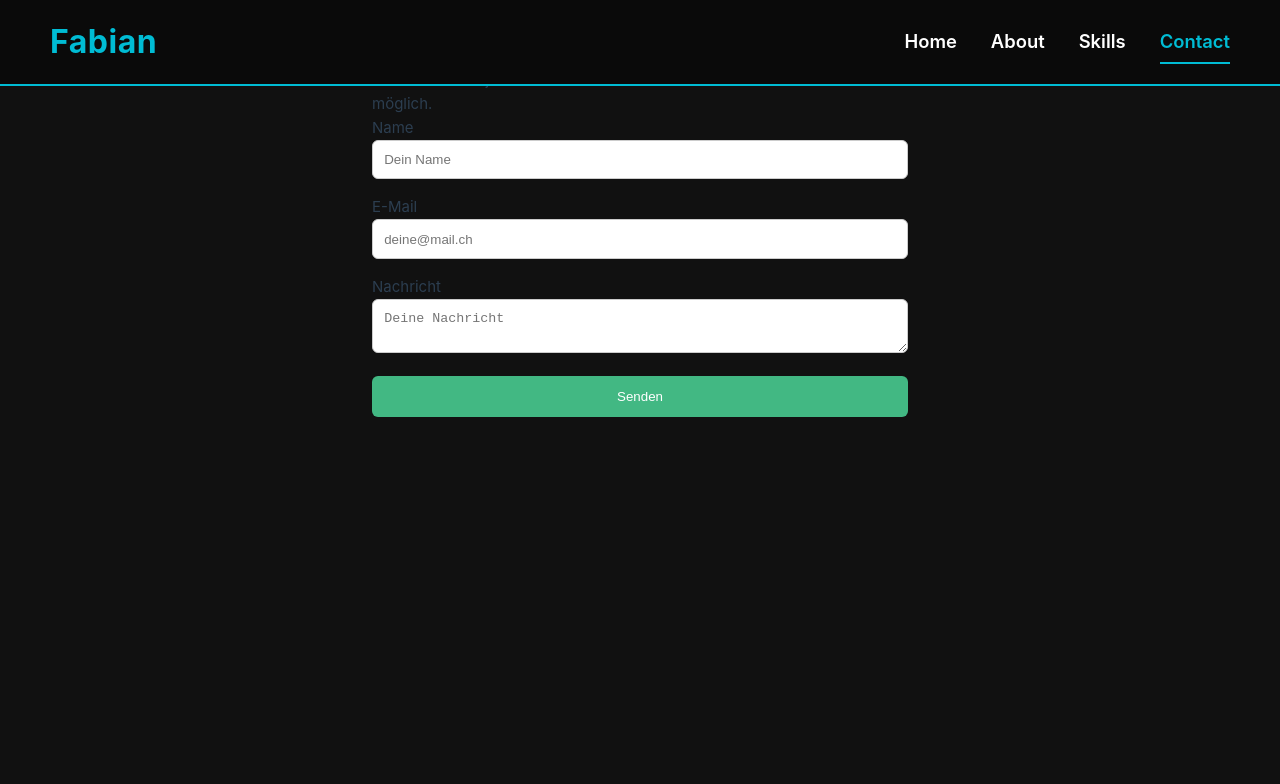
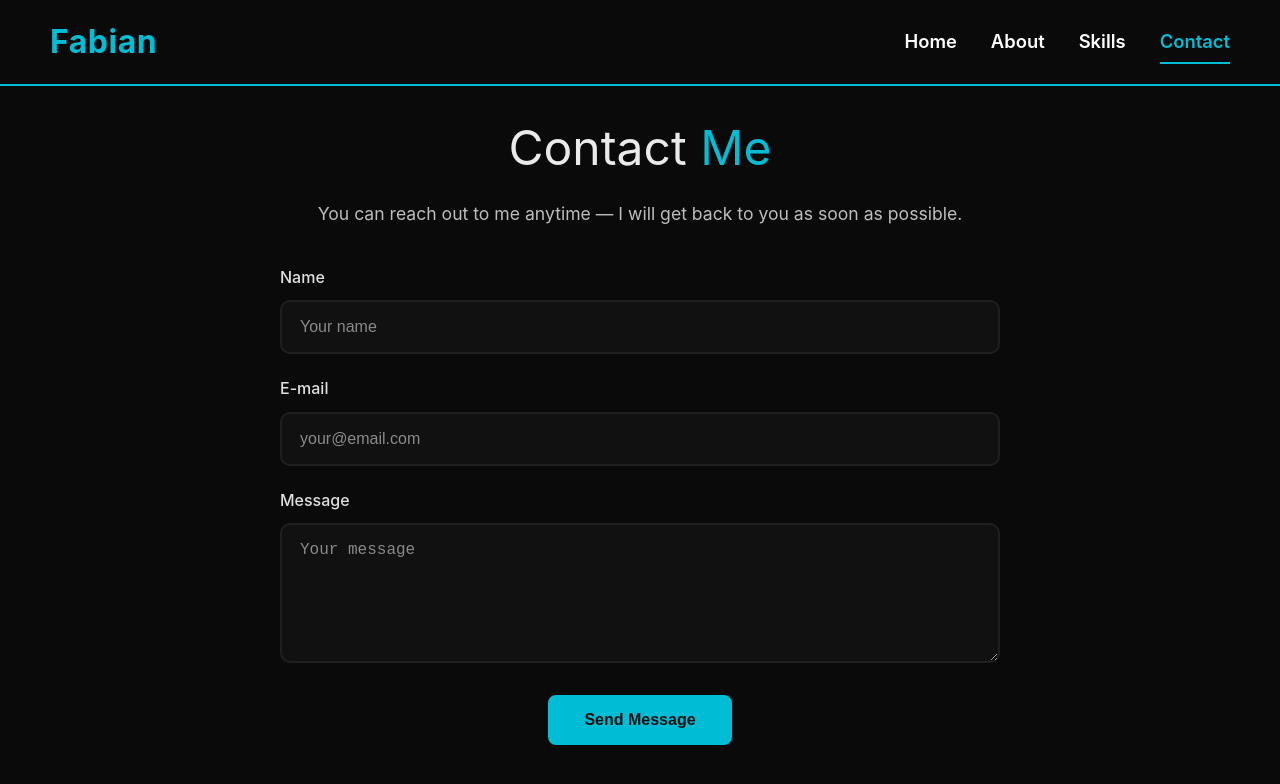
Before and after one commit to fabianSchnidrig/Portfolio, a Vue app: page /contact in a window 1280 px wide. Shown: the top 784 px of the page. Built offline with nearby package versions, Linux system fonts and the light colour scheme; the HTML template or start-up script is replaced by a standard one.

Commit message:
Contact angepasst

```diff
--- a/src/views/ContactView.vue
+++ b/src/views/ContactView.vue
@@ -1,59 +1,153 @@
-<script setup lang="ts">
-</script>
-
 <template>
   <section class="contact">
-    <h1>Kontakt</h1>
-    <p>Du kannst mich jederzeit erreichen – ich melde mich so schnell wie möglich.</p>
+    <div class="contact-container">
+      <h2>Contact <span>Me</span></h2>
+      <p class="contact-text">
+        You can reach out to me anytime — I will get back to you as soon as possible.
+      </p>
 
-    <form class="contact-form">
-      <label>
-        Name
-        <input type="text" placeholder="Dein Name" />
-      </label>
+      <form class="contact-form">
+        <div class="form-group">
+          <label for="name">Name</label>
+          <input id="name" type="text" placeholder="Your name" />
+        </div>
 
-      <label>
-        E-Mail
-        <input type="email" placeholder="deine@mail.ch" />
-      </label>
+        <div class="form-group">
+          <label for="email">E-mail</label>
+          <input id="email" type="email" placeholder="your@email.com" />
+        </div>
 
-      <label>
-        Nachricht
-        <textarea placeholder="Deine Nachricht"></textarea>
-      </label>
+        <div class="form-group">
+          <label for="message">Message</label>
+          <textarea id="message" rows="5" placeholder="Your message"></textarea>
+        </div>
 
-      <button type="submit">Senden</button>
-    </form>
+        <button type="submit" class="btn">Send Message</button>
+      </form>
+    </div>
   </section>
 </template>
 
+<script>
+export default {
+  name: "ContactView",
+};
+</script>
+
 <style scoped>
 .contact {
-  max-width: 600px;
-  margin: 0 auto;
-  padding: 2rem;
+  min-height: calc(100vh - 86px);
+  display: flex;
+  align-items: center;
+  justify-content: center;
+  padding: 110px 20px 40px;
+  background: #0a0a0a;
+}
+
+.contact-container {
+  width: 100%;
+  max-width: 720px;
+  text-align: center;
+}
+
+.contact h2 {
+  font-size: 3rem;
+  margin-bottom: 12px;
+  color: #eaeaea;
+}
+
+.contact h2 span {
+  color: #00bcd4;
+}
+
+.contact-text {
+  color: #bdbdbd;
+  font-size: 1.1rem;
+  line-height: 1.7;
+  margin-bottom: 36px;
 }
 
 .contact-form {
   display: flex;
   flex-direction: column;
-  gap: 1rem;
+  gap: 22px;
+  text-align: left;
 }
 
-input,
-textarea {
-  width: 100%;
-  padding: .7rem;
-  border-radius: 6px;
-  border: 1px solid #ccc;
+.form-group {
+  display: flex;
+  flex-direction: column;
 }
 
-button {
-  padding: .8rem;
-  border: none;
-  background: #42b883;
+.form-group label {
+  margin-bottom: 10px;
+  color: #e0e0e0;
+  font-size: 1rem;
+  font-weight: 500;
+}
+
+.form-group input,
+.form-group textarea {
+  width: 100%;
+  padding: 16px 18px;
+  border-radius: 10px;
+  border: 2px solid #1f1f1f;
+  background: #111;
   color: white;
-  border-radius: 6px;
+  font-size: 1rem;
+  box-sizing: border-box;
+  outline: none;
+  transition: border-color 0.3s ease, box-shadow 0.3s ease;
+}
+
+.form-group input::placeholder,
+.form-group textarea::placeholder {
+  color: #8a8a8a;
+}
+
+.form-group input:focus,
+.form-group textarea:focus {
+  border-color: #00bcd4;
+  box-shadow: 0 0 12px rgba(0, 188, 212, 0.2);
+}
+
+.form-group textarea {
+  resize: vertical;
+  min-height: 140px;
+}
+
+.btn {
+  align-self: center;
+  margin-top: 10px;
+  padding: 14px 34px;
+  background: #00bcd4;
+  color: #111;
+  border: 2px solid #00bcd4;
+  border-radius: 8px;
+  font-size: 1rem;
+  font-weight: 700;
   cursor: pointer;
+  transition: all 0.3s ease;
+}
+
+.btn:hover {
+  background: transparent;
+  color: #00bcd4;
+  box-shadow: 0 0 18px rgba(0, 188, 212, 0.35);
+  transform: translateY(-2px);
+}
+
+@media (max-width: 768px) {
+  .contact {
+    padding: 110px 16px 40px;
+  }
+
+  .contact h2 {
+    font-size: 2.4rem;
+  }
+
+  .contact-text {
+    font-size: 1rem;
+  }
 }
 </style>
--- a/src/views/SkillView.vue
+++ b/src/views/SkillView.vue
@@ -1,34 +1,78 @@
 <template>
     <section class="skills">
-        <h1 class="title">My Skills</h1>
+        <h1 class="title">My <span>Skills</span></h1>
 
         <div class="skill">
-            <span>Vue.js</span>
+            <div class="skill-header">
+                <span>Vue.js</span>
+                <span>55%</span>
+            </div>
             <div class="bar">
-                <div style="width: 85%"></div>
+                <div style="width: 55%"></div>
             </div>
         </div>
 
         <div class="skill">
-            <span>JavaScript</span>
+            <div class="skill-header">
+                <span>JavaScript</span>
+                <span>65%</span>
+            </div>
             <div class="bar">
-                <div style="width: 80%"></div>
+                <div style="width: 65%"></div>
             </div>
         </div>
-
         <div class="skill">
-            <span>Docker</span>
+            <div class="skill-header">
+                <span>HTML & CSS</span>
+                <span>50%</span>
+            </div>
+            <div class="bar">
+                <div style="width: 50%"></div>
+            </div>
+        </div>
+        <div class="skill">
+            <div class="skill-header">
+                <span>Linux Server Administration</span>
+                <span>70%</span>
+            </div>
             <div class="bar">
                 <div style="width: 70%"></div>
             </div>
         </div>
 
-        <div class="skill">
-            <span>Linux Server</span>
+
+<div class="skill">
+            <div class="skill-header">
+                <span>Docker</span>
+                <span>75%</span>
+            </div>
             <div class="bar">
-                <div style="width: 90%"></div>
+                <div style="width: 75%"></div>
             </div>
         </div>
+
+        <div class="skill">
+            <div class="skill-header">
+                <span>Networking Basics</span>
+                <span>60%</span>
+            </div>
+            <div class="bar">
+                <div style="width: 60%"></div>
+            </div>
+        </div>
+
+
+        <div class="skill">
+            <div class="skill-header">
+                <span>SSH Remote Access</span>
+                <span>60%</span>
+            </div>
+            <div class="bar">
+                <div style="width: 60%"></div>
+            </div>
+        </div>
+
+
     </section>
 </template>
 
@@ -62,15 +106,26 @@ export default {
 
 .bar {
     width: 100%;
-    height: 12px;
-    background: #222;
+    height: 10px;
+    background: #1a1a1a;
     border-radius: 6px;
     margin-top: 8px;
+    overflow: hidden;
 }
 
 .bar div {
     height: 100%;
-    background: #00bcd4;
+    background: linear-gradient(90deg, #00bcd4, #00d4ee);
     border-radius: 6px;
 }
+
+.title span {
+    color: #00bcd4;
+}
+
+.skill-header {
+    display: flex;
+    justify-content: space-between;
+    font-size: 18px;
+}
 </style>
```
